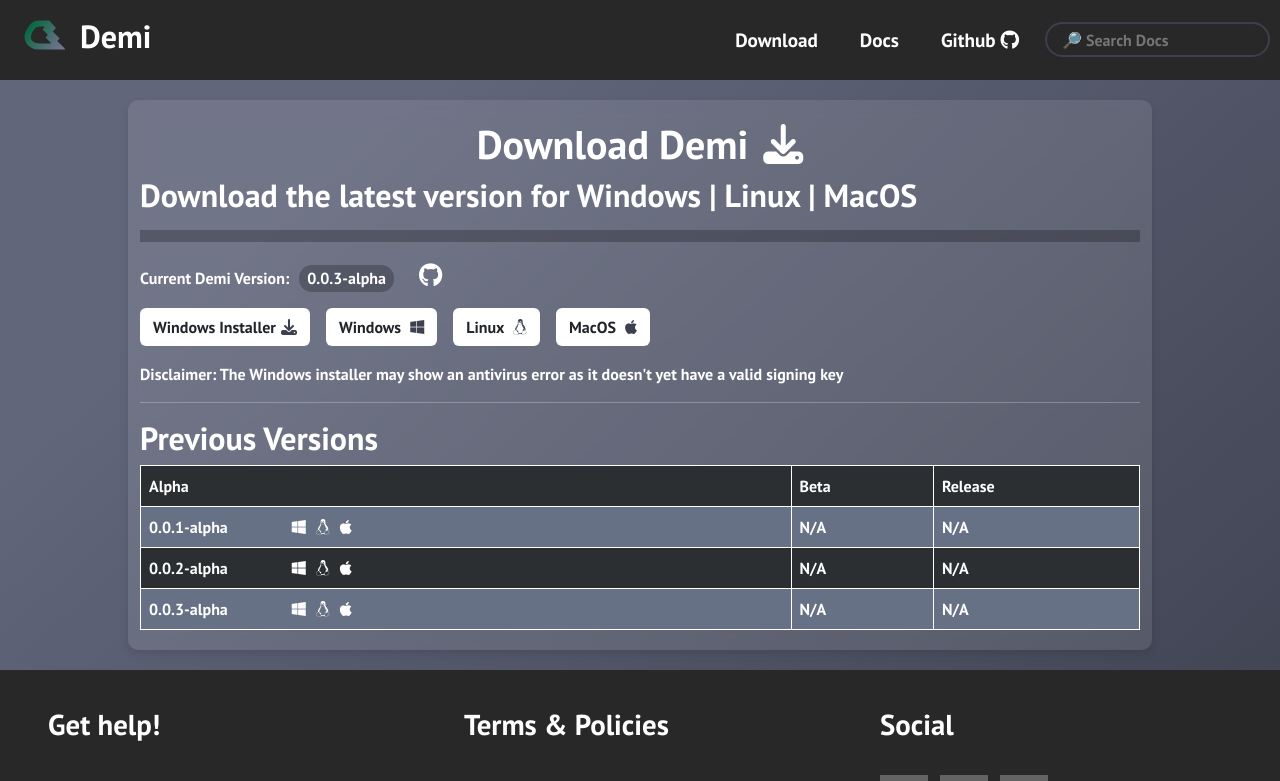
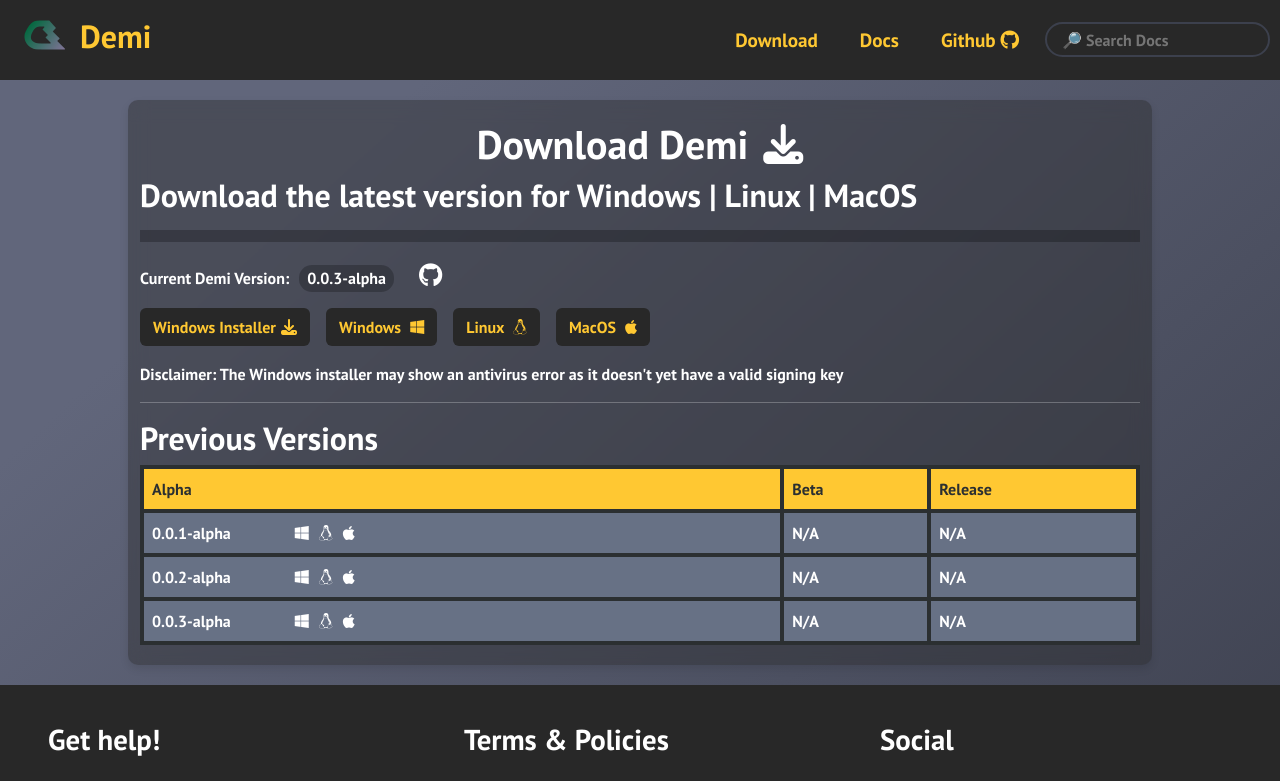
Before and after one commit to bobrossrtx/demi-website, a React (Create React App) app in the folder frontend/: page /downloads in a window 1280 px wide. Shown: the top 781 px of the page. Built offline with nearby package versions, Linux system fonts and the light colour scheme; grey boxes are pictures that could not be loaded.

Commit message:
feat: update button and navbar styles for improved UI consistency and accessibility

```diff
--- a/frontend/src/Components/Buttons/Button.scss
+++ b/frontend/src/Components/Buttons/Button.scss
@@ -4,21 +4,22 @@
     border: none;
     font-size: 18px;
     cursor: pointer;
-    background: white !important;
+    background: #282828 !important;
     margin-bottom: 1rem;
+    color: #ffc832 !important;
 
-    * {
-        color: #3d414f !important;
+    i {
+        color: #ffc832 !important;
     }
 
     &:hover {
         transition: all 0.3s ease-out;
-        background: #3d414f !important;
-        color: white !important;
+        background: #ffc832 !important;
+        color: #282828 !important;
 
         * {
             transition: all 0.3s ease-out;
-            color: #fff !important;
+            color: #282828 !important;
         }
     }
 }
--- a/frontend/src/Components/Navbar/Navbar.scss
+++ b/frontend/src/Components/Navbar/Navbar.scss
@@ -50,7 +50,7 @@
     flex-wrap: nowrap !important;
 
     &-logo {
-        color: #fff;
+        color: #ffc832;
         justify-self: start;
         margin-left: 20px;
         cursor: pointer;
@@ -91,15 +91,15 @@
     }
 
     &-links {
-        color: #fff;
+        color: #ffc832;
         text-decoration: none;
         padding: .2em 1rem;
         height: 35px;
         border-radius: 50em;
-        transition: all 0.2s ease-in-out;
 
+        transition: all 0.3s ease-in-out;
         &:hover {
-            background: white;
+            background: #ffc832;
             color: #3d414f;
         }
 
--- a/frontend/src/Components/Navbar/SearchBar.scss
+++ b/frontend/src/Components/Navbar/SearchBar.scss
@@ -7,13 +7,13 @@
         background: transparent;
         border-radius: 50em;
         border: 2px solid #3c404d;
-        color: white;
+        color: #ffc832;
         padding-left: 15px;
         transition: border 0.2s ease-in-out;
 
         &:focus {
             outline: none;
-            border-color: white;
+            border-color: #ffc832;
         }
     }
 }
--- a/frontend/src/Routes/Contact/Contact.scss
+++ b/frontend/src/Routes/Contact/Contact.scss
@@ -2,7 +2,7 @@
   max-width: 600px;
   margin: 0 auto;
   padding: 20px;
-  background: rgba(255, 255, 255, 0.1); /* Semi-transparent background */
+  background: rgba(40, 40, 40, 0.4); /* Semi-transparent background */
   border-radius: 10px;
   box-shadow: 0 4px 8px rgba(0, 0, 0, 0.1);
   backdrop-filter: blur(10px); /* Glassy effect */
--- a/frontend/src/Routes/Downloads/Downloads.scss
+++ b/frontend/src/Routes/Downloads/Downloads.scss
@@ -40,16 +40,19 @@
 
     > tr {
         > td, > th {
-            border: 1px solid $border-color;
+            border: 4px solid $table-odd-bg;
             padding: 8px;
         }
 
-        &:nth-child(odd) {
-            background-color: $table-odd-bg;
+        &:first-child {
+            background-color: #ffc832;
+            color: $table-odd-bg;
         }
 
-        &:nth-child(even) {
+        &:not(:first-child) {
             background-color: $table-even-bg;
+
+            font-weight: bold;
         }
     }
 
--- a/frontend/src/Routes/docs/DocPage.scss
+++ b/frontend/src/Routes/docs/DocPage.scss
@@ -66,13 +66,14 @@
         transition: width 0.3s ease, transform 0.3s ease;
 
         h4 {
+            color: #ffc832;
             font-size: 1.5em;
             margin-top: 10px;
             margin-bottom: 5px;
         }
 
         li {
-            list-style: "◄";
+            list-style: "◄ ";
             font-size: 1em;
         }
 
@@ -81,8 +82,9 @@
             color: white;
             text-decoration: none;
 
+            transition: color 0.3s ease;
             &:hover {
-                color: $link-hover;
+                color: #ffc832;
             }
         }
 
--- a/frontend/src/Routes/docs/Search.scss
+++ b/frontend/src/Routes/docs/Search.scss
@@ -210,7 +210,7 @@
     margin-bottom: 1rem;
     padding: 1rem;
     /* Increased padding for better spacing */
-    background-color: rgba(255, 255, 255, 0.1);
+    background-color: rgb(40 40 40 / 40%);
     /* Softer background */
     border-radius: 1em;
     border: solid 2px rgba(255, 255, 255, 0.4);
@@ -254,7 +254,7 @@
     margin-left: 5px;
     font-size: 0.9em;
     /* Slightly smaller font size */
-    background: #40424b;
+    background: #2828289f;
     /* Different background for tags */
     padding: 0.2em 0.5em;
     border-radius: 10px;
@@ -292,7 +292,7 @@
     width: 100%;
     margin-top: 10px;
     margin-bottom: 20px;
-    background-color: rgba(64, 66, 75, 0.35);
+    background-color: rgba(40, 40, 40, 0.624);
     border: 1px solid rgba(255, 255, 255, 0.4);
     border-radius: 8px;
     box-shadow: 0 2px 10px rgba(0, 0, 0, 0.2);
```
